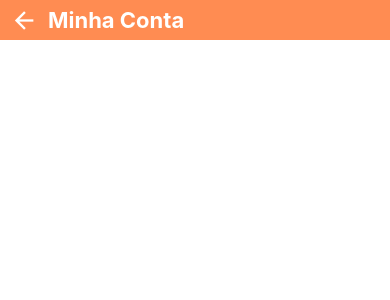
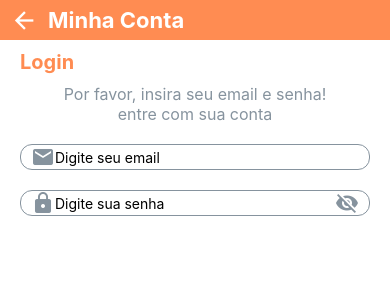
Before and after one commit to amesq01/tudoaquidelivery, a React Native app: screen / in a window 390 px wide. Shown: the top 300 px of the page. Built offline with nearby package versions, Linux system fonts and the light colour scheme.

Commit message:
Finalizado aula 3

```diff
--- a/App.js
+++ b/App.js
@@ -2,14 +2,15 @@ import React from 'react';
 
 import {Text, View, StyleSheet, StatusBar} from 'react-native';
 
-import {Header} from './src/components/Header';
+import {SignInScreen} from './src/screens/authScreens/SignInScreen';
+
 import {colors} from './src/global/styles';
 
 export default function App() {
   return (
     <View style={styles.container}>
       <StatusBar barStyle="light-content" backgroundColor={colors.statusbar} />
-      <Header title="Minha Conta" />
+      <SignInScreen />
     </View>
   );
 }
--- a/src/components/Header.js
+++ b/src/components/Header.js
@@ -11,7 +11,7 @@ import {View, Text, StyleSheet, Dimensions} from 'react-native';
 import {Icon} from 'react-native-elements';
 import {colors, parameters} from '../global/styles';
 
-export function Header({title}) {
+export function Header({title, iconName}) {
   return (
     <View style={styles.header}>
       <View
@@ -22,7 +22,7 @@ export function Header({title}) {
         }}>
         <Icon
           type="material-community"
-          name="arrow-left"
+          name={iconName}
           color={colors.headerText}
           size={28}
           onPress={() => {}}
--- /dev/null
+++ b/src/screens/authScreens/SignInScreen.js
@@ -0,0 +1,106 @@
+/* eslint-disable react-native/no-inline-styles */
+/* eslint-disable react/self-closing-comp */
+/* eslint-disable eol-last */
+/* eslint-disable prettier/prettier */
+/* eslint-disable no-trailing-spaces */
+/* eslint-disable keyword-spacing */
+
+import React, {useState} from 'react';
+
+import {View, Text, StyleSheet, Dimensions, TextInput} from 'react-native';
+import {Icon} from 'react-native-elements';
+import {Header} from '../../components/Header';
+import {colors, title} from '../../global/styles';
+import * as Animatable from 'react-native-animatable';
+
+export function SignInScreen() {
+  const [visibility, setVisibility] = useState(false);
+
+  function isVisible() {
+    return setVisibility(!visibility);
+  }
+
+  return (
+    <View style={styles.container}>
+      <Header title="Minha Conta" iconName="arrow-left" />
+      <View style={{marginLeft: 20, marginTop: 10}}>
+        <Text style={title}>Login</Text>
+      </View>
+      <View style={{alignItems: 'center', marginTop: 10}}>
+        <Text style={styles.title}>Por favor, insira seu email e senha!</Text>
+        <Text style={styles.title}>entre com sua conta</Text>
+      </View>
+      <View style={{marginTop: 20}}>
+        <View style={styles.TextInput1}>
+          <Icon
+            name="email"
+            iconStyle={{color: colors.grey3}}
+            type="material"
+          />
+          <TextInput
+            placeholder="Digite seu email"
+            placeholderTextColor="black"
+            textContentType="emailAddress"
+          />
+        </View>
+
+        <View style={styles.TextInput2}>
+          <View style={{flexDirection: 'row', alignItems: 'center'}}>
+            <Animatable.View>
+              <Icon
+                name="lock"
+                iconStyle={{color: colors.grey3}}
+                type="material"
+              />
+            </Animatable.View>
+            <TextInput
+              placeholder="Digite sua senha"
+              placeholderTextColor="black"
+              textContentType="password"
+              secureTextEntry={!visibility}
+            />
+          </View>
+          <Animatable.View>
+            <Icon
+              name={setVisibility ? 'visibility-off' : 'visibility-on'}
+              iconStyle={{color: colors.grey3}}
+              type="material"
+              onPress={isVisible}
+            />
+          </Animatable.View>
+        </View>
+      </View>
+    </View>
+  );
+}
+const styles = StyleSheet.create({
+  container: {
+    flex: 1,
+  },
+  title: {
+    color: colors.grey3,
+    fontSize: 16,
+  },
+  TextInput1: {
+    borderWidth: 1,
+    borderColor: '#86939e',
+    marginHorizontal: 20,
+    borderRadius: 12,
+    marginBottom: 20,
+    paddingHorizontal: 10,
+    flexDirection: 'row',
+    alignItems: 'center',
+  },
+  TextInput2: {
+    borderWidth: 1,
+    borderColor: '#86939e',
+    marginHorizontal: 20,
+    borderRadius: 12,
+    marginBottom: 20,
+    flexDirection: 'row',
+    justifyContent: 'space-between',
+    alignItems: 'center',
+    alignContent: 'center',
+    paddingHorizontal: 10,
+  },
+});
```
